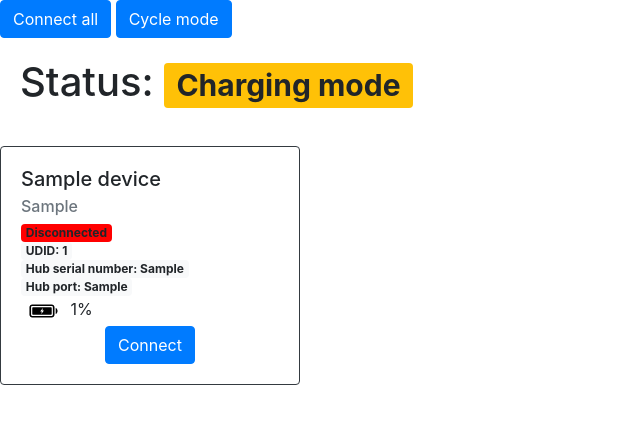
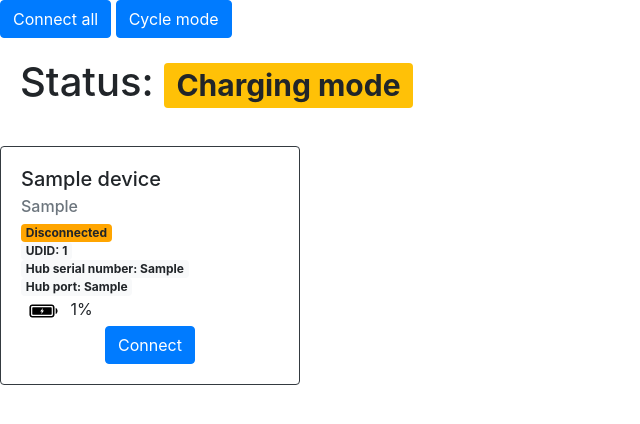
Before and after one commit to aakacenoks/drain, a Flask app: template src/templates/index.html in a window 1280 px wide. Shown: the top 424 px of the page, without its empty margins (0-640 px from the left). Run offline with Flask 2, Linux system fonts and the light colour scheme; the template is opened without the code that fills it: most values are stand-ins (such as "Sample title", 1, 10 or a date in 2020); some libraries are stand-ins or nearby versions.

Commit message:
change charging indicator color

```diff
--- a/src/templates/index.html
+++ b/src/templates/index.html
@@ -40,7 +40,7 @@
                         {% if device.charging %}
                             <span class="badge badge-success" style="background-color: green;">Connected</span><br>
                         {% else %}
-                            <span class="badge badge-warning" style="background-color: red;">Disconnected</span><br>
+                            <span class="badge badge-warning" style="background-color: orange;">Disconnected</span><br>
                         {% endif %}
                         <span class="badge badge-light">UDID: {{device.udid}}</span><br>
                         <span class="badge badge-light">Hub serial number: {{device.hub_serial}}</span><br>
```
